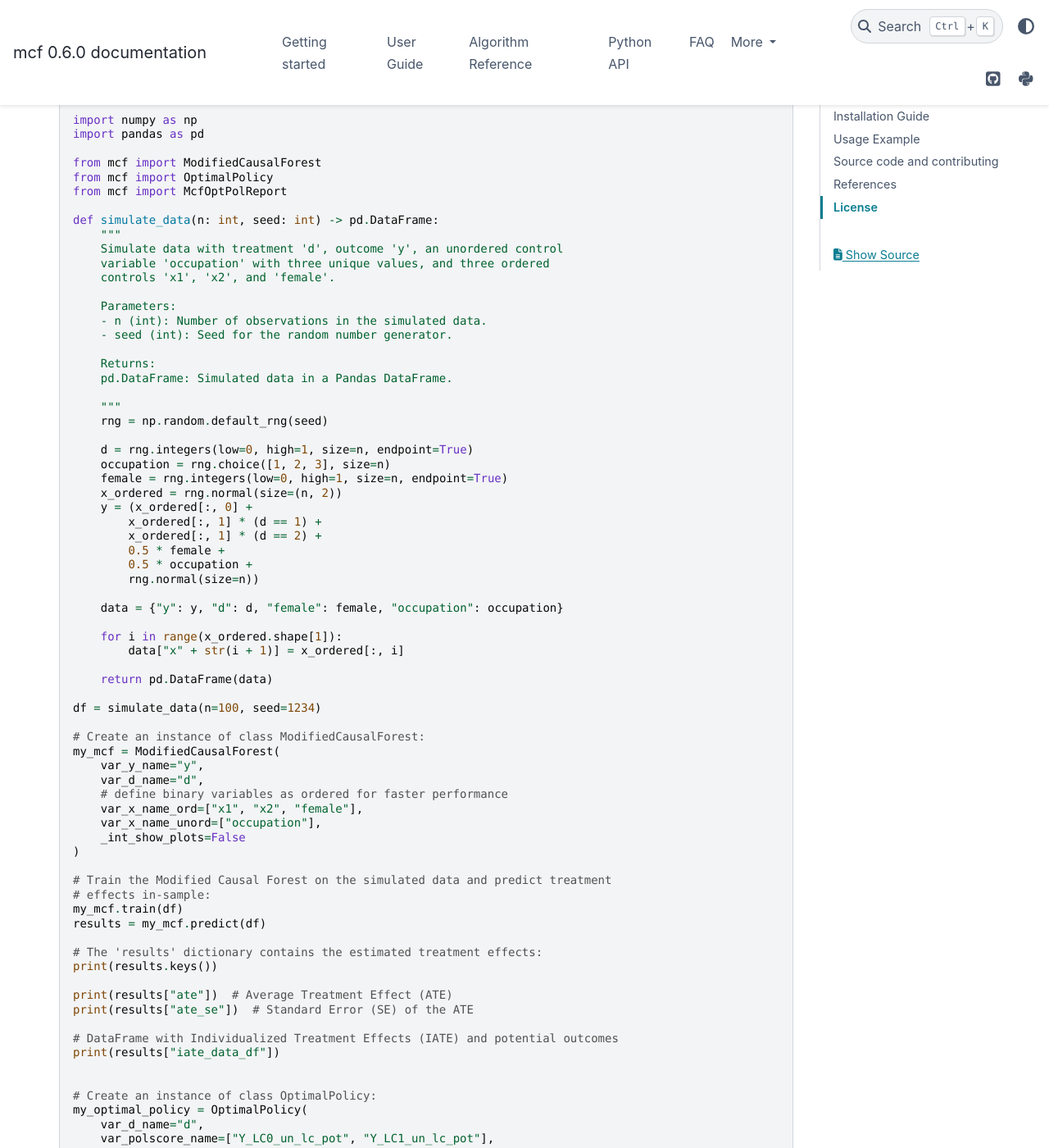
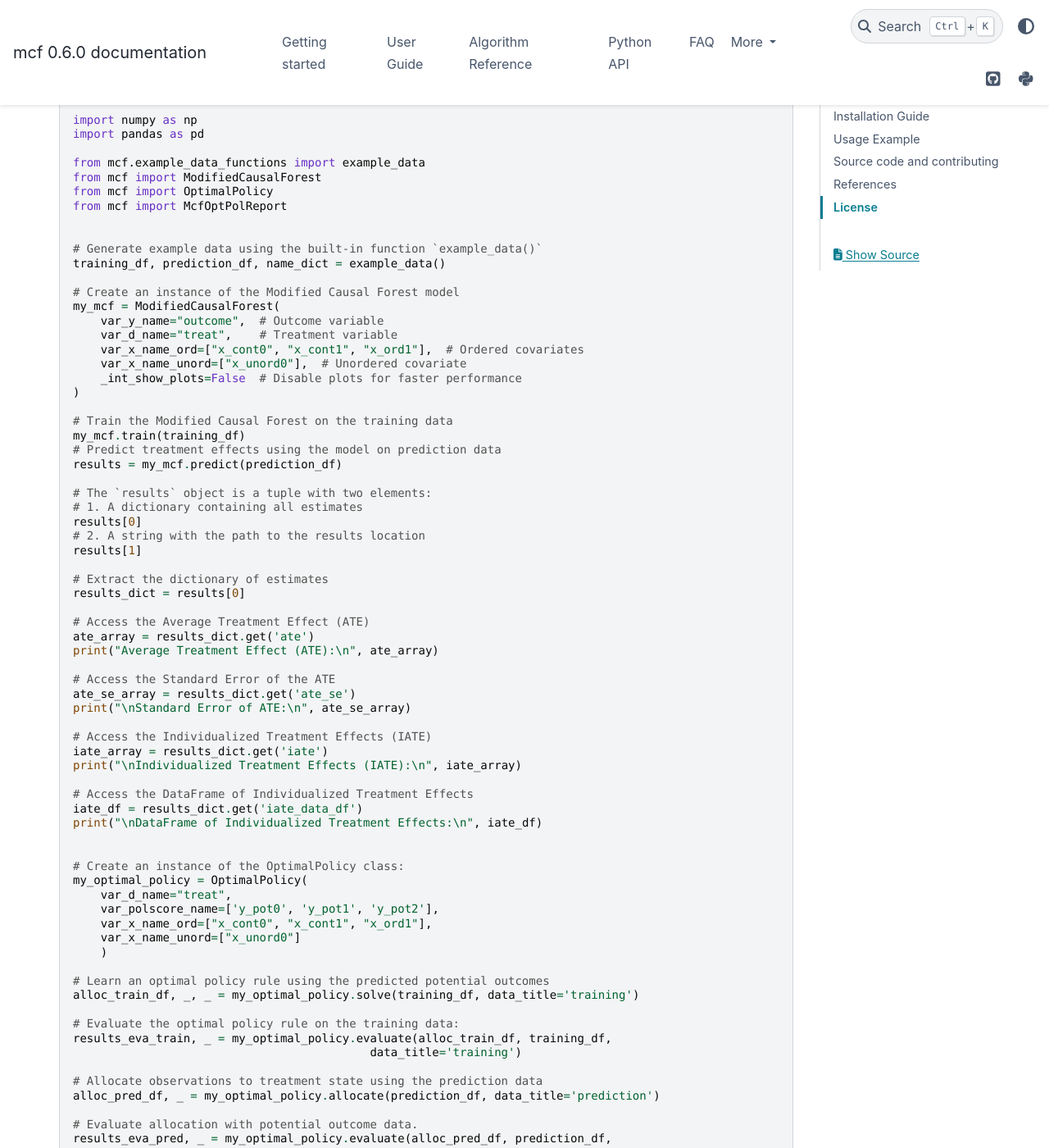
Before and after one commit to MCFpy/mcf, a Sphinx documentation site: the page built from docs/source/index.rst, in a window 1280 px wide and 1400 px high, scrolled down 2125 px. Shown: the whole window at 82% size. Built offline with Sphinx 7.4.7 and the PyData theme 0.15.4, drawn with Linux system fonts in a browser that asks for light colours; some of the changed text lies outside the part shown.

Commit message:
Update index.rst

```diff
--- a/docs/source/index.rst
+++ b/docs/source/index.rst
@@ -86,92 +86,86 @@ To demonstrate how to use **mcf**, let's simulate some data and apply the Modifi
     import numpy as np
     import pandas as pd
 
+    from mcf.example_data_functions import example_data
     from mcf import ModifiedCausalForest
     from mcf import OptimalPolicy
     from mcf import McfOptPolReport
 
-    def simulate_data(n: int, seed: int) -> pd.DataFrame:
-        """
-        Simulate data with treatment 'd', outcome 'y', an unordered control
-        variable 'occupation' with three unique values, and three ordered
-        controls 'x1', 'x2', and 'female'.
 
-        Parameters:
-        - n (int): Number of observations in the simulated data.
-        - seed (int): Seed for the random number generator.
+    # Generate example data using the built-in function `example_data()`
+    training_df, prediction_df, name_dict = example_data()
 
-        Returns:
-        pd.DataFrame: Simulated data in a Pandas DataFrame.
-
-        """
-        rng = np.random.default_rng(seed)
-
-        d = rng.integers(low=0, high=1, size=n, endpoint=True)
-        occupation = rng.choice([1, 2, 3], size=n)
-        female = rng.integers(low=0, high=1, size=n, endpoint=True)
-        x_ordered = rng.normal(size=(n, 2))
-        y = (x_ordered[:, 0] +
-            x_ordered[:, 1] * (d == 1) +
-            x_ordered[:, 1] * (d == 2) +
-            0.5 * female +
-            0.5 * occupation +
-            rng.normal(size=n))
-
-        data = {"y": y, "d": d, "female": female, "occupation": occupation}
-
-        for i in range(x_ordered.shape[1]):
-            data["x" + str(i + 1)] = x_ordered[:, i]
-
-        return pd.DataFrame(data)
-
-    df = simulate_data(n=100, seed=1234)
-
-    # Create an instance of class ModifiedCausalForest:
+    # Create an instance of the Modified Causal Forest model
     my_mcf = ModifiedCausalForest(
-        var_y_name="y",
-        var_d_name="d",
-        # define binary variables as ordered for faster performance
-        var_x_name_ord=["x1", "x2", "female"],
-        var_x_name_unord=["occupation"],
-        _int_show_plots=False
+        var_y_name="outcome",  # Outcome variable
+        var_d_name="treat",    # Treatment variable
+        var_x_name_ord=["x_cont0", "x_cont1", "x_ord1"],  # Ordered covariates
+        var_x_name_unord=["x_unord0"],  # Unordered covariate
+        _int_show_plots=False  # Disable plots for faster performance
     )
 
-    # Train the Modified Causal Forest on the simulated data and predict treatment
-    # effects in-sample:
-    my_mcf.train(df)
-    results = my_mcf.predict(df)
+    # Train the Modified Causal Forest on the training data
+    my_mcf.train(training_df)
+    # Predict treatment effects using the model on prediction data
+    results = my_mcf.predict(prediction_df)
 
-    # The 'results' dictionary contains the estimated treatment effects:
-    print(results.keys())
+    # The `results` object is a tuple with two elements:
+    # 1. A dictionary containing all estimates
+    results[0]
+    # 2. A string with the path to the results location
+    results[1]
 
-    print(results["ate"])  # Average Treatment Effect (ATE)
-    print(results["ate_se"])  # Standard Error (SE) of the ATE
+    # Extract the dictionary of estimates
+    results_dict = results[0]
 
-    # DataFrame with Individualized Treatment Effects (IATE) and potential outcomes
-    print(results["iate_data_df"])
+    # Access the Average Treatment Effect (ATE)
+    ate_array = results_dict.get('ate')
+    print("Average Treatment Effect (ATE):\n", ate_array)
+
+    # Access the Standard Error of the ATE
+    ate_se_array = results_dict.get('ate_se')
+    print("\nStandard Error of ATE:\n", ate_se_array)
+
+    # Access the Individualized Treatment Effects (IATE)
+    iate_array = results_dict.get('iate')
+    print("\nIndividualized Treatment Effects (IATE):\n", iate_array)
+
+    # Access the DataFrame of Individualized Treatment Effects
+    iate_df = results_dict.get('iate_data_df')
+    print("\nDataFrame of Individualized Treatment Effects:\n", iate_df)
 
 
-    # Create an instance of class OptimalPolicy:
+    # Create an instance of the OptimalPolicy class:
     my_optimal_policy = OptimalPolicy(
-        var_d_name="d",
-        var_polscore_name=["Y_LC0_un_lc_pot", "Y_LC1_un_lc_pot"],
-        var_x_name_ord=["x1", "x2", "female"],
-        var_x_name_unord=["occupation"]
+        var_d_name="treat",
+        var_polscore_name=['y_pot0', 'y_pot1', 'y_pot2'],
+        var_x_name_ord=["x_cont0", "x_cont1", "x_ord1"],
+        var_x_name_unord=["x_unord0"]
         )
 
     # Learn an optimal policy rule using the predicted potential outcomes
-    alloc_df = my_optimal_policy.solve(results["iate_data_df"])
+    alloc_train_df, _, _ = my_optimal_policy.solve(training_df, data_title='training')
 
-    # Evaluate the optimal policy rule on the simulated data:
-    my_optimal_policy.evaluate(alloc_df, results["iate_data_df"])
+    # Evaluate the optimal policy rule on the training data:
+    results_eva_train, _ = my_optimal_policy.evaluate(alloc_train_df, training_df,
+                                               data_title='training')
 
-    # Compare the optimal policy rule to the observed and a random allocation:
-    print(alloc_df)
+    # Allocate observations to treatment state using the prediction data
+    alloc_pred_df, _ = my_optimal_policy.allocate(prediction_df, data_title='prediction')
 
-    # Produce a PDF-report that summarises the most important results
-    my_report = McfOptPolReport(mcf=my_mcf, optpol=my_optimal_policy,
+    # Evaluate allocation with potential outcome data.
+    results_eva_pred, _ = my_optimal_policy.evaluate(alloc_pred_df, prediction_df,
+                                              data_title='prediction')
+
+    # Allocation DataFrame for the training set
+    print(alloc_train_df)
+
+    # Produce a PDF-report that summarises the results
+    my_report = McfOptPolReport(mcf=my_mcf,
+                                optpol=my_optimal_policy,
                                 outputfile='mcf_report')
     my_report.report()
+
 
 For a more detailed example, see the :doc:`getting_started` section.
 
```
